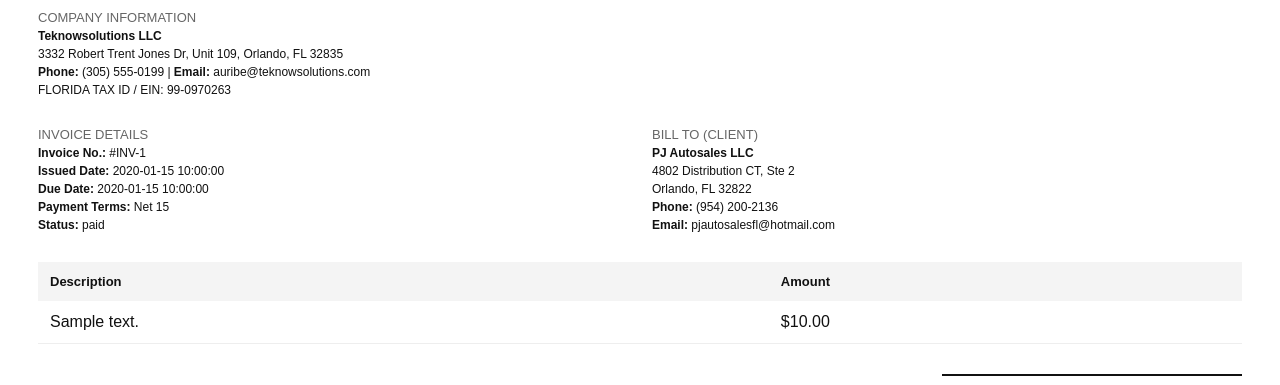
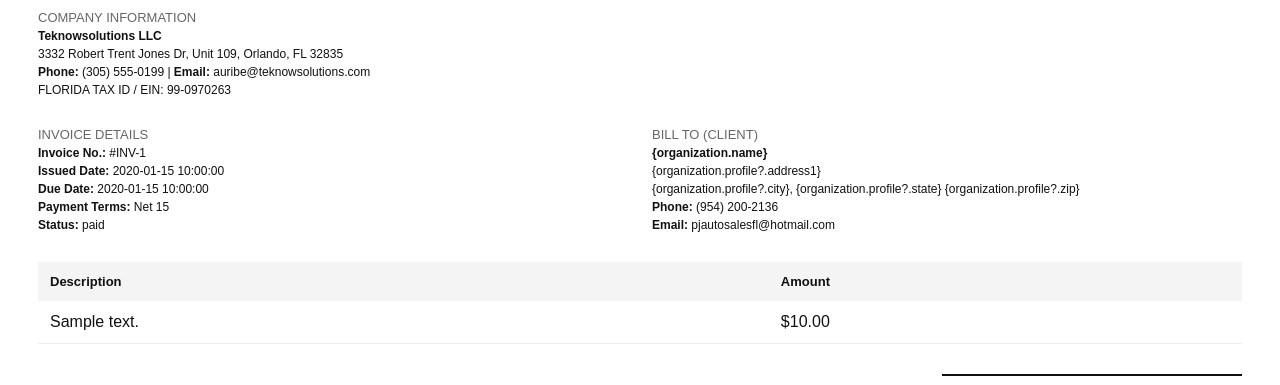
Before and after one commit to auribem84/tksolutions-webapp-backend, a Python web app: template app/templates/invoice.html in a window 1280 px wide. Shown: the part 135-520 px from the top of the page. Run offline with Jinja, Linux system fonts and the light colour scheme; the template is opened without the code that fills it: most values are stand-ins (such as "Sample title", 1, 10 or a date in 2020); grey boxes marked "Sample" are stand-in pictures.

Commit message:
update accnt mgmt9

```diff
--- a/app/templates/invoice.html
+++ b/app/templates/invoice.html
@@ -208,15 +208,15 @@
         <div class="info-box">
 
           <div class="value">
-            <strong>PJ Autosales LLC</strong>
+            <strong>{organization.name}</strong>
           </div>
 
           <div class="value">
-            4802 Distribution CT, Ste 2
+            {organization.profile?.address1}
           </div>
 
           <div class="value">
-            Orlando, FL 32822
+            {organization.profile?.city}, {organization.profile?.state} {organization.profile?.zip}
           </div>
 
           <div class="value">
```
